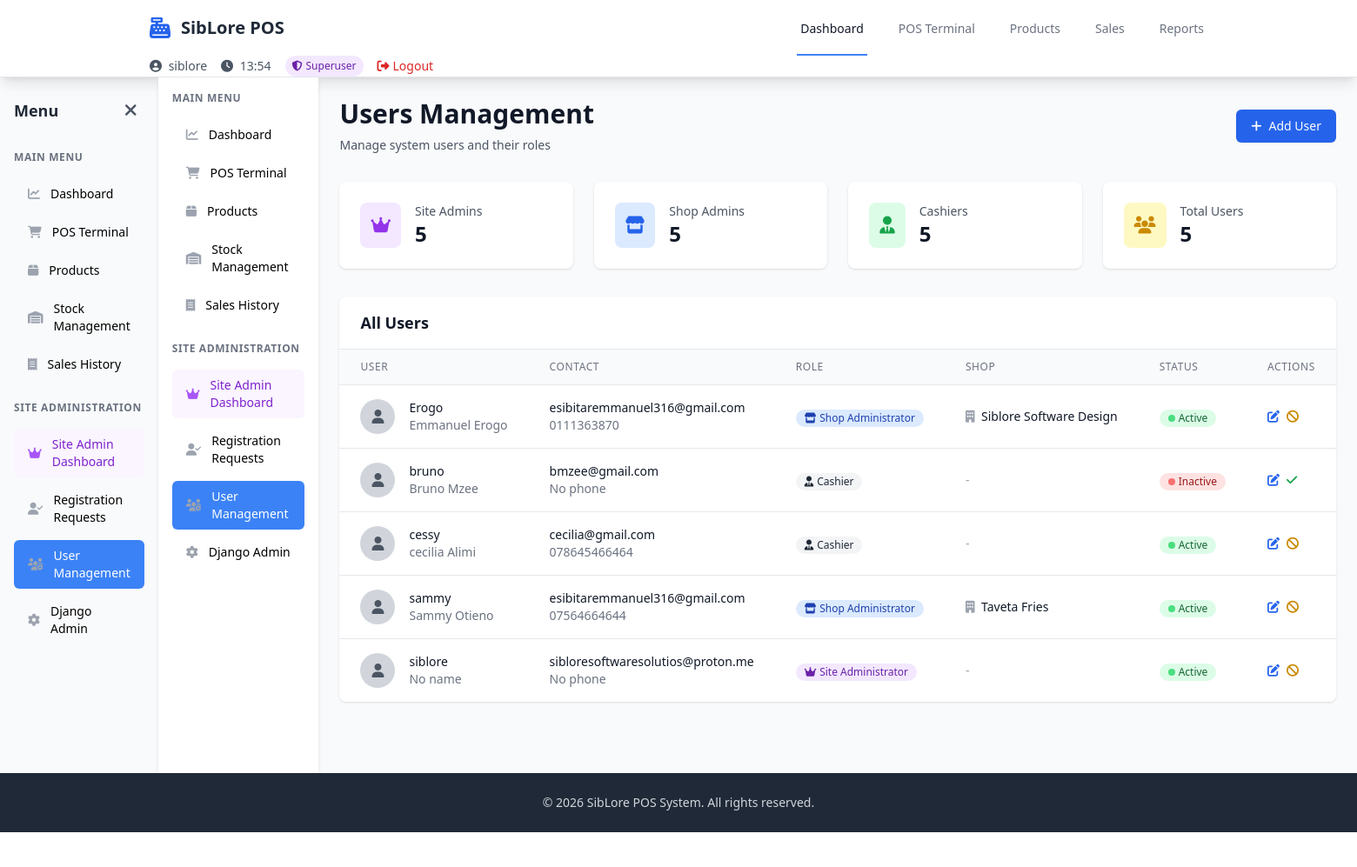
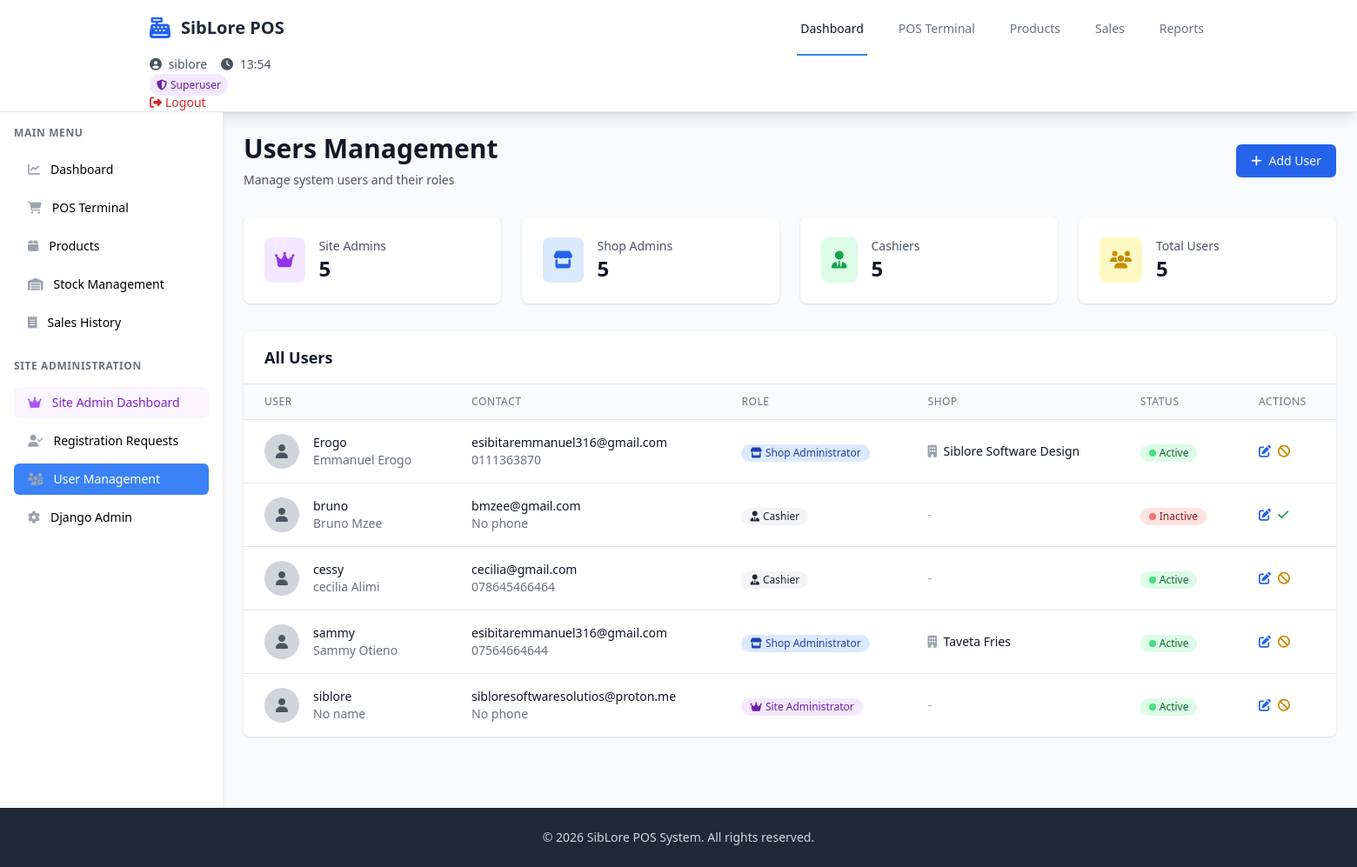
Before and after one commit to Chaser-254/siblorepos, a Django app: page /dashboard/ in a window 1560 px wide. Shown: the whole page at 87% size. Before the commit the page ends 957 px from the top, so only its background shows below. Run offline with Django 5.2, Linux system fonts and the light colour scheme; a user stored in the database is signed in; data comes from the database, SQL or seed files in the repository; both versions use the stored data as it was after the commit; some libraries are stand-ins or nearby versions.

Commit message:
UI/UX design retouching

```diff
--- a/templates/base.html
+++ b/templates/base.html
@@ -14,7 +14,7 @@
         .mobile-menu-btn { display: none; }
         .desktop-sidebar { display: block; }
 
-        @media (max-width: 768px) {
+        @media (max-width: 1024px) {
             .mobile-menu-btn { display: block; }
             .desktop-sidebar { display: none; }
             .mobile-sidebar {
@@ -64,7 +64,7 @@
             <div class="flex justify-between h-16">
                 <div class="flex items-center">
                     <!-- Mobile menu button -->
-                    <button id="mobileMenuBtn" class="mobile-menu-btn md:hidden p-2 rounded-md text-gray-600 hover:text-gray-900 hover:bg-gray-100 focus:outline-none focus:ring-2 focus:ring-inset focus:ring-blue-500 mr-2">
+                    <button id="mobileMenuBtn" class="mobile-menu-btn lg:hidden p-2 rounded-md text-gray-600 hover:text-gray-900 hover:bg-gray-100 focus:outline-none focus:ring-2 focus:ring-inset focus:ring-blue-500 mr-2">
                         <i class="fas fa-bars text-xl"></i>
                     </button>
                     <div class="flex-shrink-0 flex items-center">
@@ -72,7 +72,7 @@
                         <h1 class="font-bold text-lg sm:text-xl text-gray-800">SibLore POS</h1>
                     </div>
                 </div>
-                    <div class="hidden sm:ml-6 sm:flex sm:space-x-8">
+                    <div class="hidden lg:ml-6 lg:flex lg:space-x-8">
                         <a href="{% url 'sales:dashboard' %}" class="border-blue-500 text-gray-900 inline-flex items-center px-1 pt-1 border-b-2 text-sm font-medium">
                             Dashboard
                         </a>
@@ -96,9 +96,8 @@
                         {% endif %}
                     </div>
                 </div>
-                <div class="flex items-center space-x-2 sm:space-x-4">
+                <div class="hidden lg:flex items-center space-x-2 lg:space-x-4">
                     {% if user.is_authenticated %}
-                        <div class="hidden sm:flex items-center space-x-2 sm:space-x-4">
                             <span class="text-sm text-gray-600">
                                 <i class="fas fa-user-circle mr-1"></i>
                                 {{ user.username }}
@@ -134,10 +133,10 @@
 
     <div class="flex">
         <!-- Mobile Sidebar Overlay -->
-        <div id="sidebarOverlay" class="sidebar-overlay"></div>
+        <div id="sidebarOverlay" class="sidebar-overlay lg:hidden"></div>
 
         <!-- Mobile Sidebar -->
-        <aside id="mobileSidebar" class="mobile-sidebar">
+        <aside id="mobileSidebar" class="mobile-sidebar lg:hidden">
             <div class="p-4">
                 <div class="flex justify-between items-center mb-6">
                     <h2 class="text-lg font-semibold text-gray-800">Menu</h2>
@@ -374,7 +373,7 @@
         </aside>
 
         <!-- Desktop Sidebar -->
-        <aside class="desktop-sidebar w-64 bg-white shadow-md min-h-screen">
+        <aside class="desktop-sidebar hidden lg:block w-64 bg-white shadow-md min-h-screen">
             <div class="p-4">
                 <h3 class="text-xs font-semibold text-gray-500 uppercase tracking-wider mb-4">Main Menu</h3>
                 <ul class="space-y-2">
--- a/templates/invoicing/invoice_list.html
+++ b/templates/invoicing/invoice_list.html
@@ -197,7 +197,7 @@
                             </a>
                             {% endif %}
                             {% if user.profile.can_delete_sales %}
-                                {% if invoice.status == 'DRAFT' or user.profile.is_site_admin or invoice.status in ['SENT', 'PARTIALLY_PAID', 'OVERDUE', 'CANCELLED'] %}
+                                {% if invoice.status == 'DRAFT' or user.profile.is_site_admin or invoice.status in 'SENT PARTIALLY_PAID OVERDUE CANCELLED' %}
                                 <a href="{% url 'invoicing:invoice_delete' invoice.pk %}" class="text-red-600 hover:text-red-900 mr-3">
                                     Delete
                                 </a>
--- a/templates/landing.html
+++ b/templates/landing.html
@@ -229,7 +229,7 @@
                 </p>
             </div>
 
-            <div class="grid grid-cols-1 md:grid-cols-2 lg:grid-cols-3 gap-6 sm:gap-8">
+            <div class="grid grid-cols-1 sm:grid-cols-2 md:grid-cols-2 lg:grid-cols-3 gap-6 sm:gap-8">
                 <!-- Sales Management -->
                 <div class="feature-card bg-white rounded-lg shadow-lg p-6 sm:p-8">
                     <div class="w-12 h-12 bg-blue-100 rounded-lg flex items-center justify-center mb-6">
--- a/templates/sales/pos_terminal.html
+++ b/templates/sales/pos_terminal.html
@@ -8,7 +8,7 @@
     <p class="text-gray-600 mt-2">Process sales and manage customer transactions</p>
 </div>
 
-<div class="grid grid-cols-1 lg:grid-cols-3 gap-6">
+<div class="grid grid-cols-1 sm:grid-cols-1 lg:grid-cols-3 gap-6">
     <!-- Products Section -->
     <div class="lg:col-span-2">
         <div class="bg-white rounded-lg shadow">
--- a/templates/shop_website/manage_products.html
+++ b/templates/shop_website/manage_products.html
@@ -25,7 +25,7 @@
     </div>
 
     <!-- Stats Cards -->
-    <div class="grid grid-cols-1 md:grid-cols-4 gap-6 mb-8">
+    <div class="grid grid-cols-1 sm:grid-cols-2 md:grid-cols-4 gap-6 mb-8">
         <div class="bg-white rounded-lg shadow p-6">
             <div class="flex items-center">
                 <div class="p-3 bg-blue-100 rounded-lg">
--- a/templates/users/cashier_dashboard.html
+++ b/templates/users/cashier_dashboard.html
@@ -68,7 +68,7 @@
     <div class="max-w-7xl mx-auto px-4 py-8">
         {% if shop_profile %}
             <!-- Stats Cards -->
-            <div class="grid grid-cols-1 md:grid-cols-2 lg:grid-cols-5 gap-6 mb-8">
+            <div class="grid grid-cols-1 sm:grid-cols-2 md:grid-cols-2 lg:grid-cols-5 gap-6 mb-8">
                 <div class="bg-white rounded-lg shadow-sm border p-6 hover:shadow-md transition-shadow animate-fade-in">
                     <div class="flex items-center justify-between">
                         <div>
--- a/templates/users/pos_admin_dashboard.html
+++ b/templates/users/pos_admin_dashboard.html
@@ -25,7 +25,7 @@
 </div>
 
 <!-- Admin Stats Cards -->
-<div class="grid grid-cols-1 md:grid-cols-2 lg:grid-cols-4 gap-6 mb-8">
+<div class="grid grid-cols-1 sm:grid-cols-2 md:grid-cols-2 lg:grid-cols-4 gap-6 mb-8">
     <!-- Today's Sales -->
     <div class="bg-white rounded-lg shadow p-6">
         <div class="flex items-center">
--- a/templates/users/user_list.html
+++ b/templates/users/user_list.html
@@ -19,7 +19,7 @@
     </div>
 
     <!-- Statistics Cards -->
-    <div class="grid grid-cols-1 md:grid-cols-4 gap-6 mb-8">
+    <div class="grid grid-cols-1 sm:grid-cols-2 md:grid-cols-4 gap-6 mb-8">
         <div class="bg-white rounded-lg shadow p-6">
             <div class="flex items-center">
                 <div class="p-3 bg-purple-100 rounded-lg">
```
Also changed, not shown: templates/invoicing/dashboard.html (+1 -6 lines), templates/users/shop_admin_dashboard.html (+4 -4 lines), db.sqlite3.
